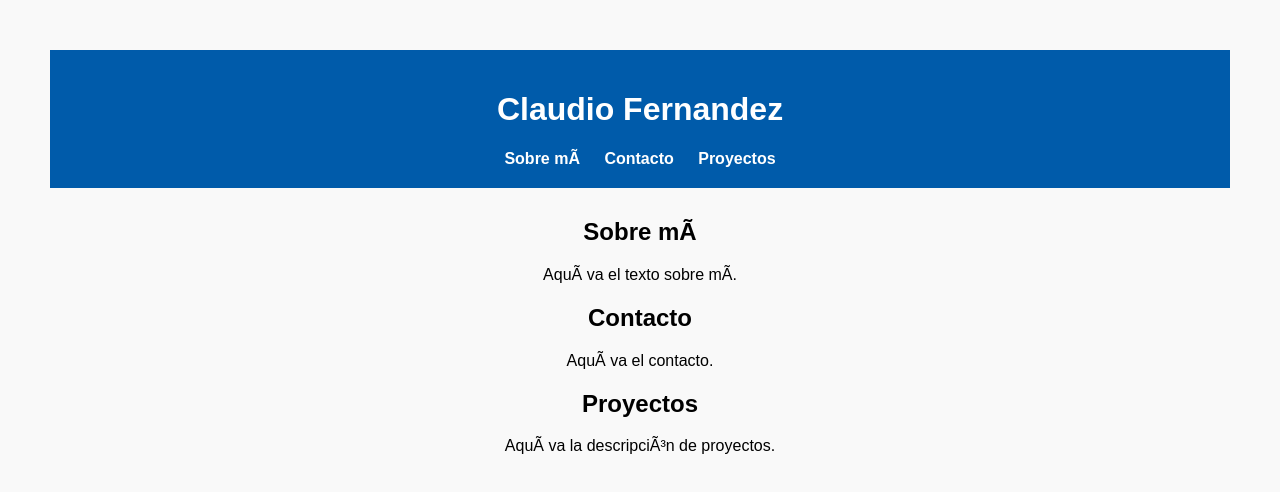
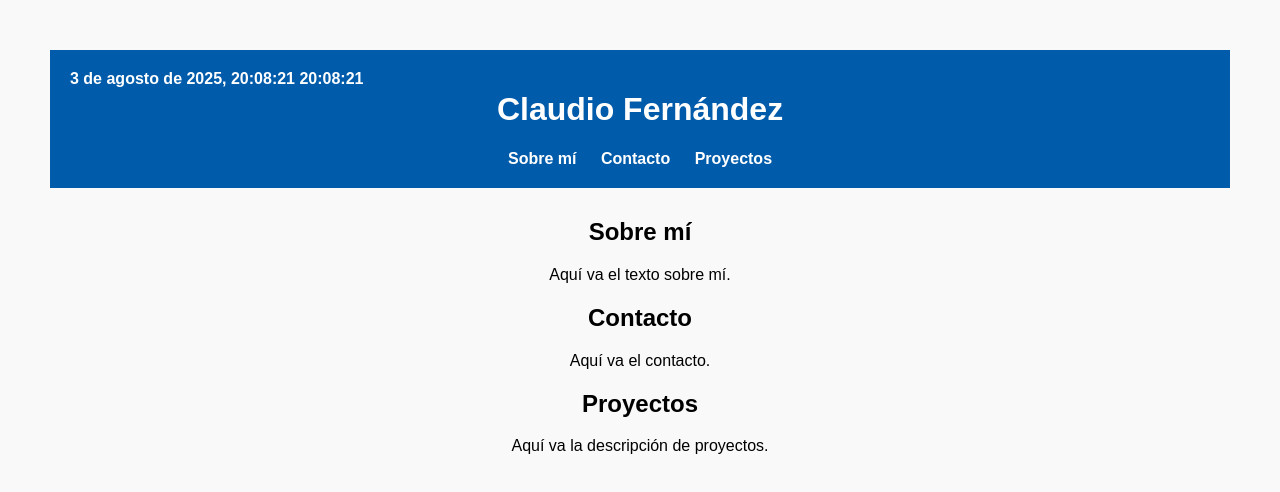
Before and after one commit to claudioclfok/clf_web, a plain HTML site: page index.html in a window 1280 px wide. Drawn offline with Linux system fonts and the light colour scheme.

Commit message:
Update index.html

```diff
--- a/index.html
+++ b/index.html
@@ -3,7 +3,7 @@
 <head>
   <meta charset="UTF-8" />
   <meta name="viewport" content="width=device-width, initial-scale=1" />
-  <title>Claudio Fernandez</title>
+  <title>Claudio Fernández</title>
   <style>
     body {
       background-color: #f9f9f9;
@@ -18,6 +18,17 @@
       color: white;
       padding: 20px;
       margin-bottom: 30px;
+      position: relative;
+    }
+
+    #fecha-hora {
+      position: absolute;
+      top: 20px;
+      left: 20px;
+      font-size: 16px;
+      font-weight: bold;
+      color: white;
+      font-family: Arial, sans-serif;
     }
 
     nav {
@@ -41,15 +52,21 @@
         display: block;
         margin: 10px 0;
       }
+      #fecha-hora {
+        position: static;
+        margin-bottom: 10px;
+        text-align: center;
+      }
     }
   </style>
 </head>
 <body>
 
   <header>
-    <h1>Claudio Fernandez</h1>
+    <div id="fecha-hora"></div>
+    <h1>Claudio Fernández</h1>
     <nav>
-      <a href="#sobre-mi">Sobre mÃ­</a>
+      <a href="#sobre-mi">Sobre mí</a>
       <a href="#contacto">Contacto</a>
       <a href="#proyectos">Proyectos</a>
     </nav>
@@ -57,20 +74,32 @@
 
   <main>
     <section id="sobre-mi">
-      <h2>Sobre mÃ­</h2>
-      <p>AquÃ­ va el texto sobre mÃ­.</p>
+      <h2>Sobre mí</h2>
+      <p>Aquí va el texto sobre mí.</p>
     </section>
 
     <section id="contacto">
       <h2>Contacto</h2>
-      <p>AquÃ­ va el contacto.</p>
+      <p>Aquí va el contacto.</p>
     </section>
 
     <section id="proyectos">
       <h2>Proyectos</h2>
-      <p>AquÃ­ va la descripciÃ³n de proyectos.</p>
+      <p>Aquí va la descripción de proyectos.</p>
     </section>
   </main>
 
+  <script>
+    function actualizarFechaHora() {
+      const opciones = { year: 'numeric', month: 'long', day: 'numeric', hour: '2-digit', minute: '2-digit', second: '2-digit' };
+      const ahora = new Date();
+      const fechaHora = ahora.toLocaleDateString('es-ES', opciones) + ' ' + ahora.toLocaleTimeString('es-ES');
+      document.getElementById('fecha-hora').textContent = fechaHora;
+    }
+
+    actualizarFechaHora();
+    setInterval(actualizarFechaHora, 1000);
+  </script>
+
 </body>
 </html>
```
